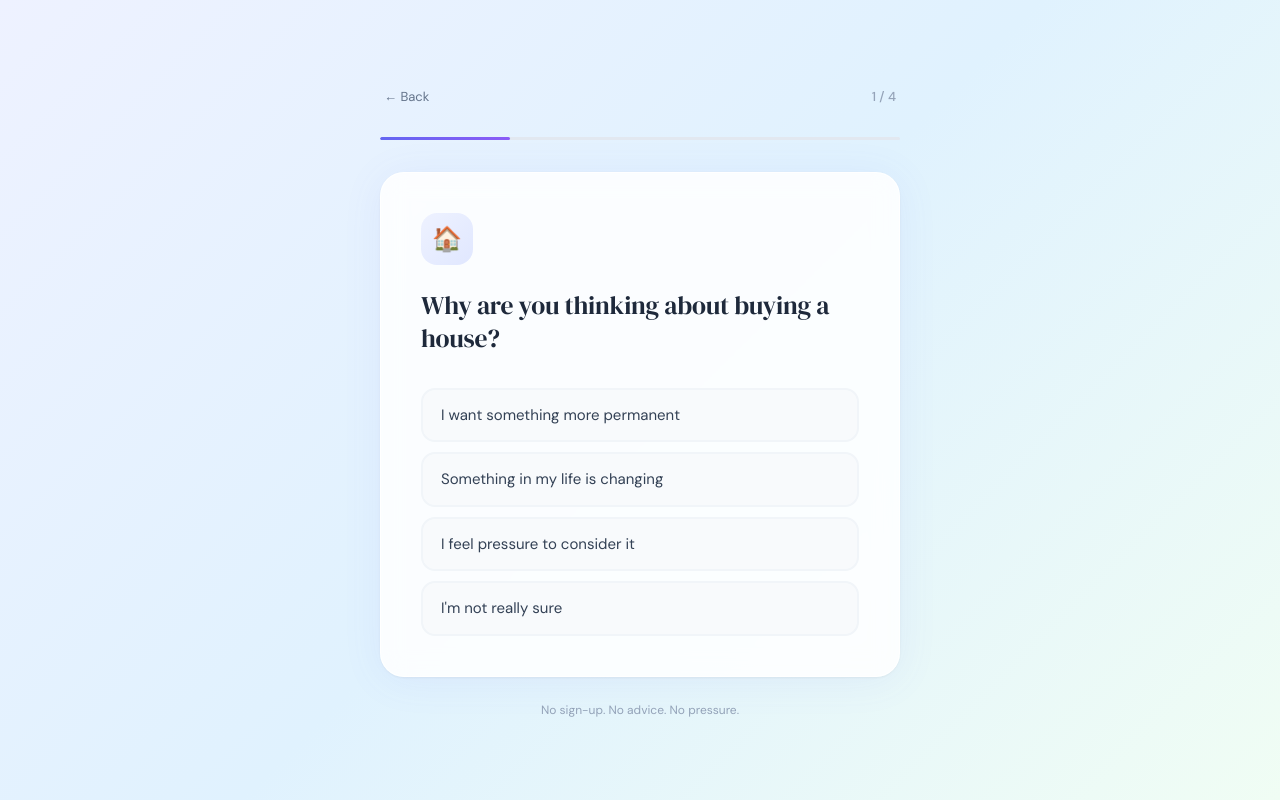
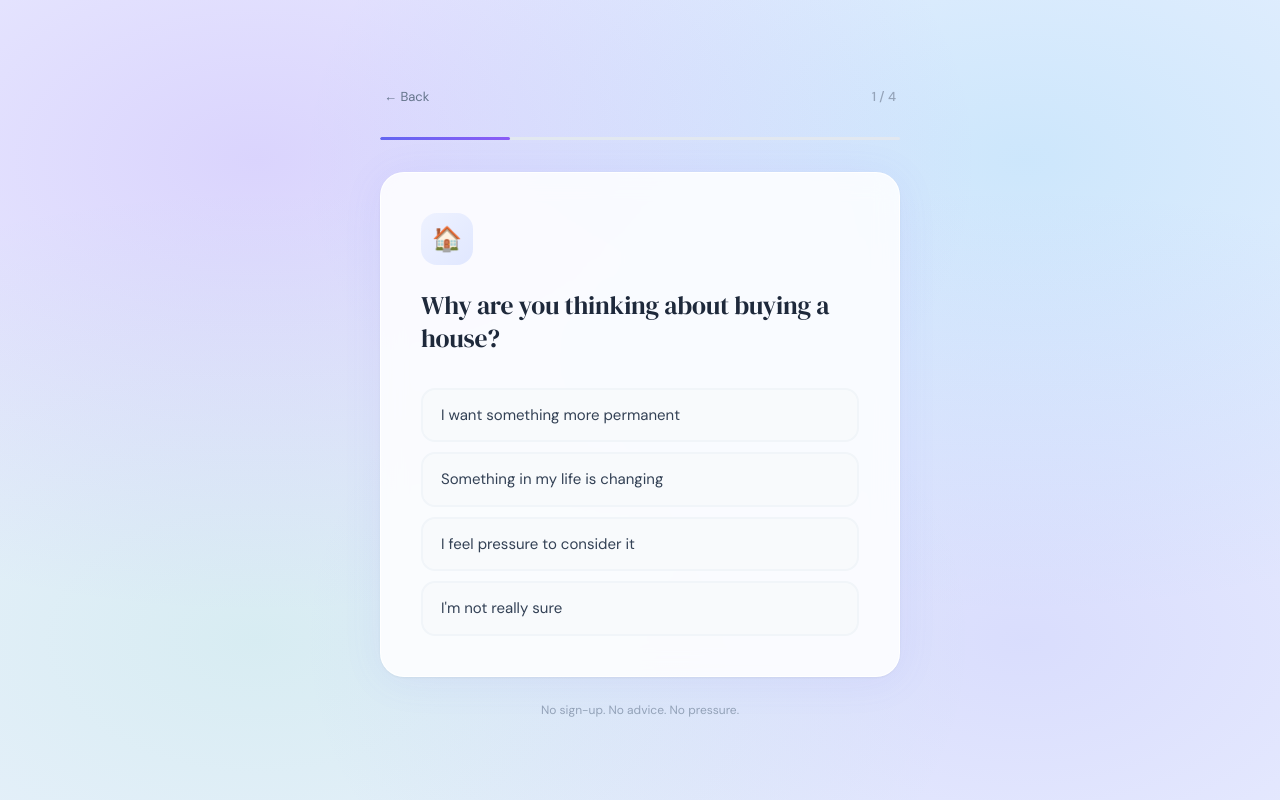
Before and after one commit to abh677225-eng/arvogo-landing, a Next.js app: page /house/questions in a window 1280 px wide. Built offline with nearby package versions, Linux system fonts and the light colour scheme.

Commit message:
mesh gradient background on questions page

```diff
--- a/app/house/questions/page.tsx
+++ b/app/house/questions/page.tsx
@@ -140,7 +140,13 @@ export default function HouseQuestions() {
     <main
       style={{
         minHeight: "100vh",
-        background: "linear-gradient(135deg, #eef2ff 0%, #e0f2fe 50%, #f0fdf4 100%)",
+        background: `
+  radial-gradient(ellipse at 20% 20%, rgba(139,92,246,0.2) 0%, transparent 50%),
+  radial-gradient(ellipse at 80% 80%, rgba(99,102,241,0.15) 0%, transparent 50%),
+  radial-gradient(ellipse at 80% 20%, rgba(14,165,233,0.15) 0%, transparent 50%),
+  radial-gradient(ellipse at 20% 80%, rgba(16,185,129,0.1) 0%, transparent 50%),
+  #eef2ff
+`,
         fontFamily: "'DM Sans', system-ui, sans-serif",
         display: "flex",
         alignItems: "center",
```
